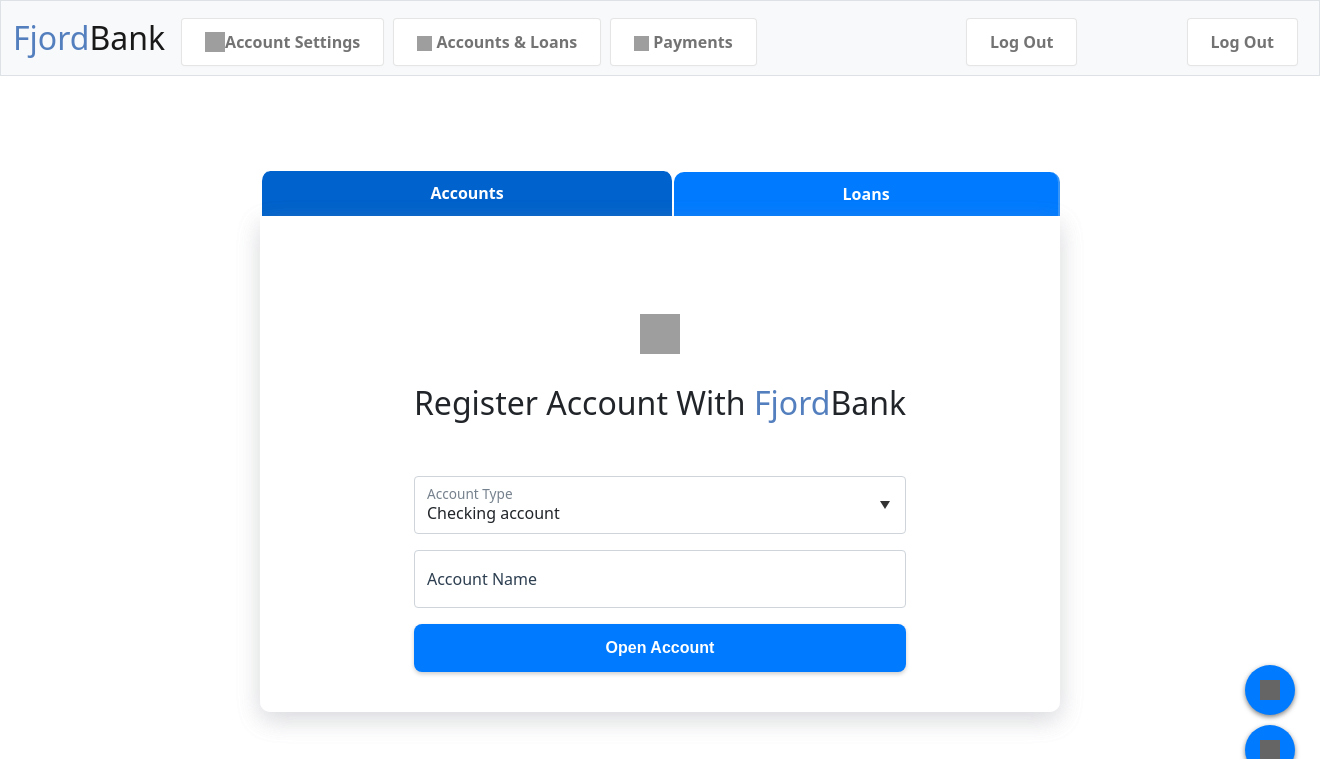
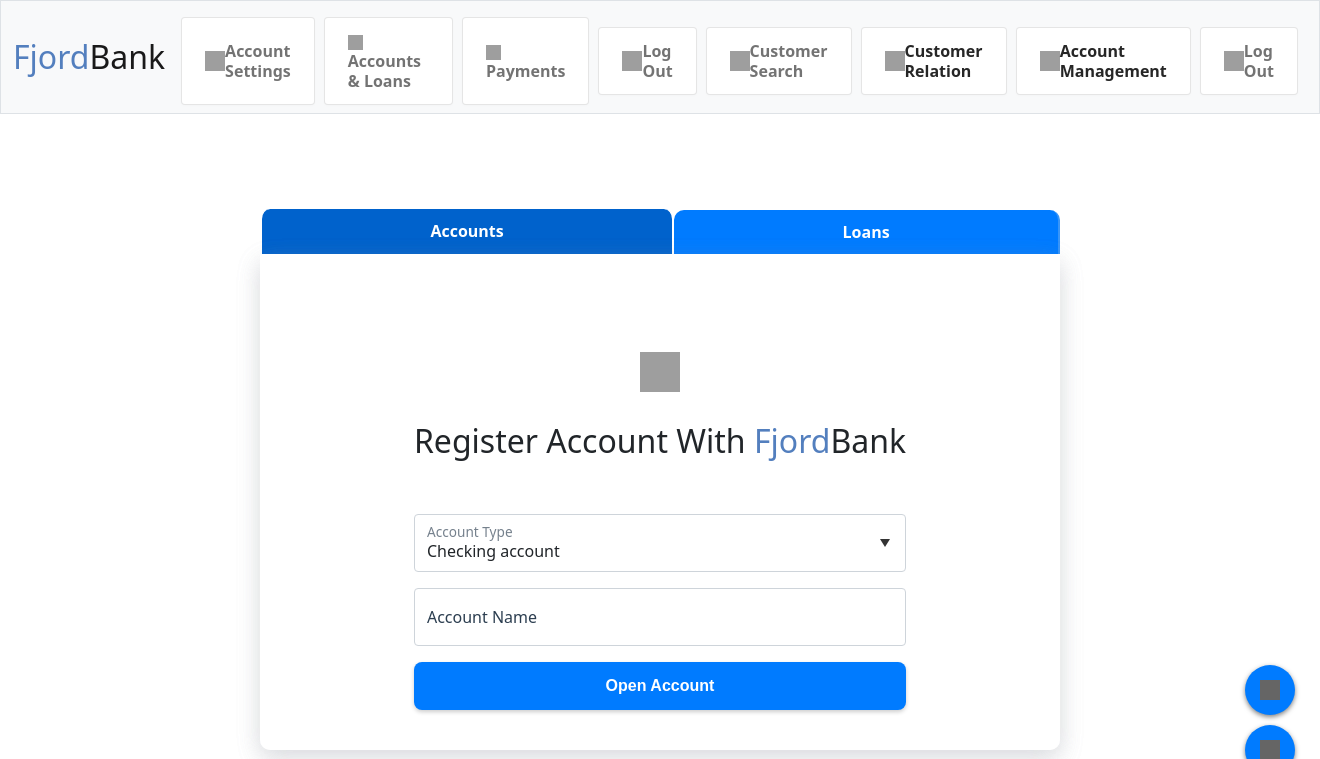
Before and after one commit to TeiturB/Fjordbank, a Flask app: page /accounts_and_loans in a window 1320 px wide. Shown: the top 759 px of the page. Run offline with Flask 2, Linux system fonts and the light colour scheme; a user stored in the database is signed in; grey boxes are pictures that could not be loaded.

Commit message:
Some extra UI work

```diff
--- a/templates/layout.html
+++ b/templates/layout.html
@@ -33,19 +33,25 @@
                     <span class="navbar-toggler-icon"></span>
                 </button>
                 <div class="collapse navbar-collapse" id="navbar">
+
+                    <!-- Logged in -->
                     {% if session["p_number"] %}
 
                         <!-- FjordBank logged in -->
                         {% if session["customer_id"] %}
+
+                            <!-- Navbar tabs -->
                             <ul class="navbar-nav me-auto mt-2">
                                 <li class="nav-item"><img class="userinfo" src="https://img.icons8.com/material-outlined/24/000000/user.png" style="height:20px; width:20px; color: rgba(0,0,0,.55);"/><a class="nav-link" href="/account_settings">Account Settings</a></li>
                                 <a href="/accounts_and_loans"><li class="nav-item"><a class="nav-link" href="/accounts_and_loans"><img src="https://img.icons8.com/ios/50/000000/bank-building--v1.png" style="height:15px; width:15px;"/> Accounts & Loans</a></li></a>
                                 <a href="/payments"><li class="nav-item"><a class="nav-link" href="/payments"><img src="https://img.icons8.com/ios/50/000000/money--v1.png" style="height:15px; width:15px;"/> Payments</a></li></a>
                             </ul>
                             <ul class="navbar-nav ms-auto mt-2">
-                                <li class="nav-item"><a class="nav-link" href="/logout">Log Out</a></li>
+                                <li class="nav-item"><img class"userinfo" src="https://img.icons8.com/material-outlined/512/exit.png" style="height:20px; width:20px;"/><a class="nav-link" href="/logout">Log Out</a></li>
+
                             </ul>
 
+                            <!-- Round buttons -->
                             <div class="round-button-wrapper">
                             <a href="/payments" class="round-button">
                                 <img src="https://img.icons8.com/ios/50/000000/money--v1.png" style="height:20px; width:20px;"/>
@@ -58,9 +64,15 @@
 
                         <!-- FjordPortal logged in -->
                         {% if 'employee_id' in session %}
+                        <!-- TODO: Tabs -->
+                        <ul class="navbar-nav me-auto mt-2">
+                            <li class="nav-item"><img class="userinfo" src="https://img.icons8.com/material-outlined/24/000000/user.png" style="height:20px; width:20px; color: rgba(0,0,0,.55);"/><a class="nav-link" href="/portal_customer_search">Customer Search</a></li>
+                            <li class="nav-item"><img class="userinfo" src="https://img.icons8.com/material-rounded/512/family.png" style="height:20px; width:20px;"/><a class="nav-link" href="/portal_customer_relation"></a>Customer Relation</a></li>
+                            <li class="nav-item"><img class="userinfo" src="https://img.icons8.com/material-rounded/512/wallet.png" style="height:20px; width:20px;"/><a class="nav-link" href="/portal_account_management"></a>Account Management</a></li>
+                        </ul>
 
                         <ul class="navbar-nav ms-auto mt-2">
-                            <li class="nav-item"><a class="nav-link" href="/portal-login">Log Out</a></li>
+                            <li class="nav-item"><img class"userinfo" src="https://img.icons8.com/material-outlined/512/exit.png" style="height:20px; width:20px;"/><a class="nav-link" href="/portal_logout">Log Out</a></li>
                         </ul>
 
                         {% endif %}
@@ -68,21 +80,25 @@
 
 
 
-                    <!-- FjordBank login screen -->
+                    <!-- Logged out -->
                     {% else %}
-                        <ul class="navbar-nav ms-auto mt-2">
-                            <li class="nav-item"><a class="nav-link" href="/portal_register">Register</a></li>
-                            <li class="nav-item"><a class="nav-link" href="/login">Log In</a></li>
-                        </ul>
-
                         <!-- FjordPortal login screen -->
                         {% if 'portal-login' in request.path %}
+                            <ul class="navbar-nav ms-auto mt-2">
+                                <li class="nav-item"><img class="userinfo" src="https://img.icons8.com/material-outlined/512/create-new.png" style="height:20px; width:20px;"/><a class="nav-link" href="/portal-register">Register</a></li>
+                                <li class="nav-item"><img class="userinfo" src="https://img.icons8.com/material-outlined/512/enter-2.png" style="height:20px; width:20px;"/><a class="nav-link" href="/portal-login">Log In</a></li>
+                            </ul>
                             <div class="round-button-wrapper">
                                 <a href="/login" class="round-button">
                                 <img src="https://img.icons8.com/material-rounded/512/circled-left--v2.png" style="height:40px; width:40px;"/>
                                 </a>
                             </div>
+                        <!-- FjordBank login screen -->
                         {% else %}
+                            <ul class="navbar-nav ms-auto mt-2">
+                                <li class="nav-item"><img class="userinfo" src="https://img.icons8.com/material-outlined/512/create-new.png" style="height:20px; width:20px;"/><a class="nav-link" href="/register">Register</a></li>
+                                <li class="nav-item"><img class="userinfo" src="https://img.icons8.com/material-outlined/512/enter-2.png" style="height:20px; width:20px;"/><a class="nav-link" href="/login"></a>Log In</a></li>
+                            </ul>
                             <div class="round-button-wrapper">
                                 <a href="/portal-login" class="round-button" id="portal">
                                 <img src="https://img.icons8.com/material-rounded/512/portal.png" style="height:40px; width:40px;"/>
```
